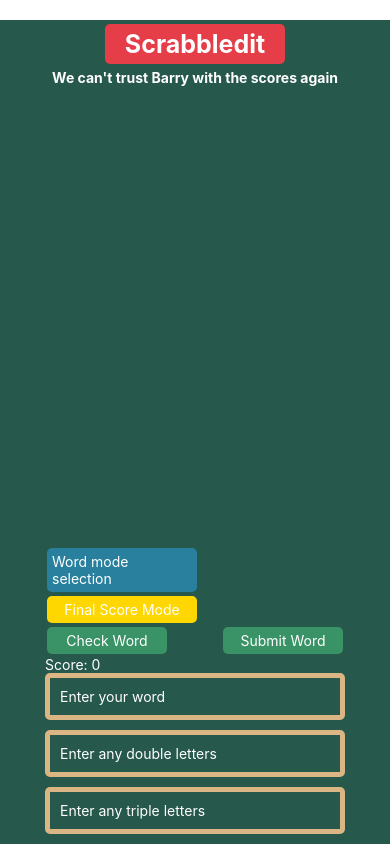
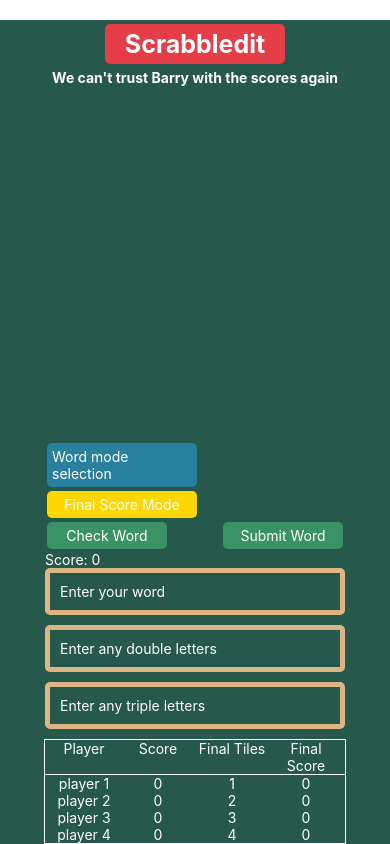
Before and after one commit to TomBirbeck/scrabbleditreactnative, a React Native app: screen / in a window 390 px wide. Built offline with nearby package versions, Linux system fonts and the light colour scheme.

Commit message:
basic table set up, hardcoded data used atm

```diff
--- a/App.tsx
+++ b/App.tsx
@@ -3,6 +3,7 @@ import { StyleSheet, SafeAreaView } from 'react-native';
 import Display from './components/Display';
 import Header from './components/Header';
 import Score from './components/Score';
+import Scoreboard from './components/Scoreboard';
 import WordContext from './utilities/wordContext';
 
 export default function App() {
@@ -14,6 +15,7 @@ export default function App() {
     <Header/>
     <Display/>
     <Score setContext={setContext}/>
+    <Scoreboard/>
     </SafeAreaView>
     </WordContext.Provider>
   );
--- a/components/Scoreboard.tsx
+++ b/components/Scoreboard.tsx
@@ -1,8 +1,81 @@
-import {Text} from 'react-native'
+import {Text, View, StyleSheet, FlatList} from 'react-native'
 import { useState } from 'react'
 
+const PLAYERS = [
+    { id: 1, name: 'player 1', score: 0 },
+   {id: 2, name: 'player 2', score: 0 },
+   {id: 3, name: 'player 3', score: 0 },
+{ id: 4, name: 'player 4', score: 0 },
+]
+const FINALS = [
+    {tiles: 1, score: 0},
+    {tiles: 2, score: 0},
+    {tiles: 3, score: 0},
+    {tiles: 4, score: 0},
+]
+
+
+
 const Scoreboard = () => {
-    <Text>Scoreboard</Text>
+    return (
+<View style={styles.table}>
+    <View style={styles.tableHeader}>
+        <Text style={styles.headerText}>Player</Text>
+        <Text style={styles.headerText}>Score</Text>
+        <Text style={styles.headerText}>Final Tiles</Text>
+        <Text style={styles.headerText}>Final Score</Text>
+    </View>
+        <FlatList
+        data={PLAYERS}
+        keyExtractor={(PLAYERS) => PLAYERS.name}
+        renderItem={(player)=>(
+            <View style={styles.tableBody}>
+            <Text style={styles.bodyText}>{player.item.name}</Text>
+            <Text style={styles.bodyText}>{player.item.score}</Text>
+            <Text style={styles.bodyText}>{FINALS[player.item.id - 1].tiles}</Text>
+            <Text style={styles.bodyText}>{FINALS[player.item.id - 1].score}</Text>
+            </View>
+        )}
+         />
+        {/* <View style={styles.tableBody}>
+            <Text style={styles.bodyText}>{PLAYERS[0].name}</Text>
+            <Text style={styles.bodyText}>{PLAYERS[0].score}</Text>
+            <Text style={styles.bodyText}>{FINALS[0].tiles}</Text>
+            <Text style={styles.bodyText}>{FINALS[0].score}</Text>
+        </View> */}
+</View>
+
+    )
 }
 
+const styles = StyleSheet.create({
+    table: {
+        borderWidth: 1,
+        borderColor: 'white'
+    },
+    tableHeader: {
+        flexDirection: 'row',
+        width: 300,
+        justifyContent: 'space-evenly',
+        borderBottomWidth: 1,
+        borderBottomColor: 'white'
+    },
+    headerText: {
+        color: 'white',
+        width: 70,
+        textAlign: 'center'
+    },
+    tableBody: {
+        flexDirection: 'row',
+        width: 300,
+        justifyContent:'space-evenly'
+    },
+    bodyText: {
+        color: 'white',
+        width: 70,
+        textAlign: 'center'
+    },
+
+})
+
 export default Scoreboard
```
